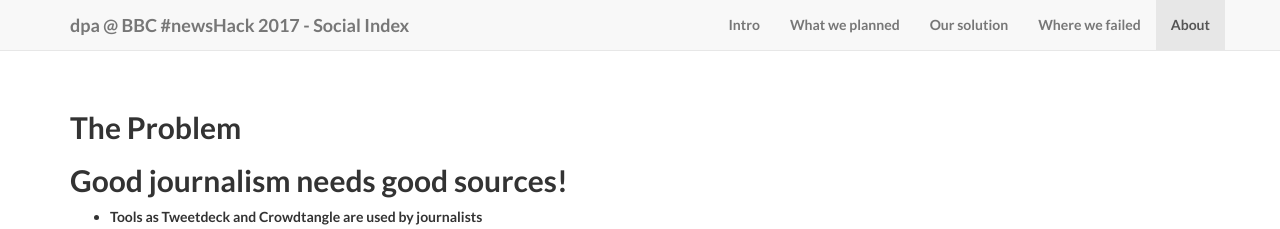
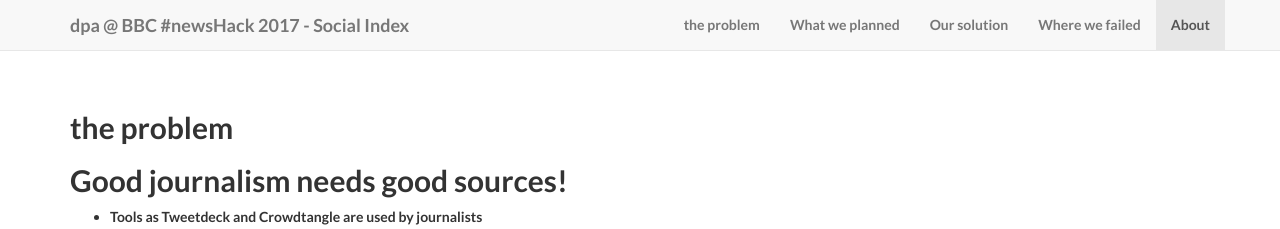
Before and after one commit to dpa-newslab/bbc-newshack-2017, a Jekyll site: the page built from intro.md, in a window 1280 px wide. Shown: the top 229 px of the page. Built offline with Jekyll 4.4.1, drawn with Linux system fonts in a browser that asks for light colours.

Commit message:
Update intro.md

```diff
--- a/intro.md
+++ b/intro.md
@@ -2,8 +2,8 @@
 layout: default
 homepage: 1
 slug: intro
-navigation: Intro
-title: The Problem
+navigation: the problem
+title: the problem
 description: |
 ---
 
```
